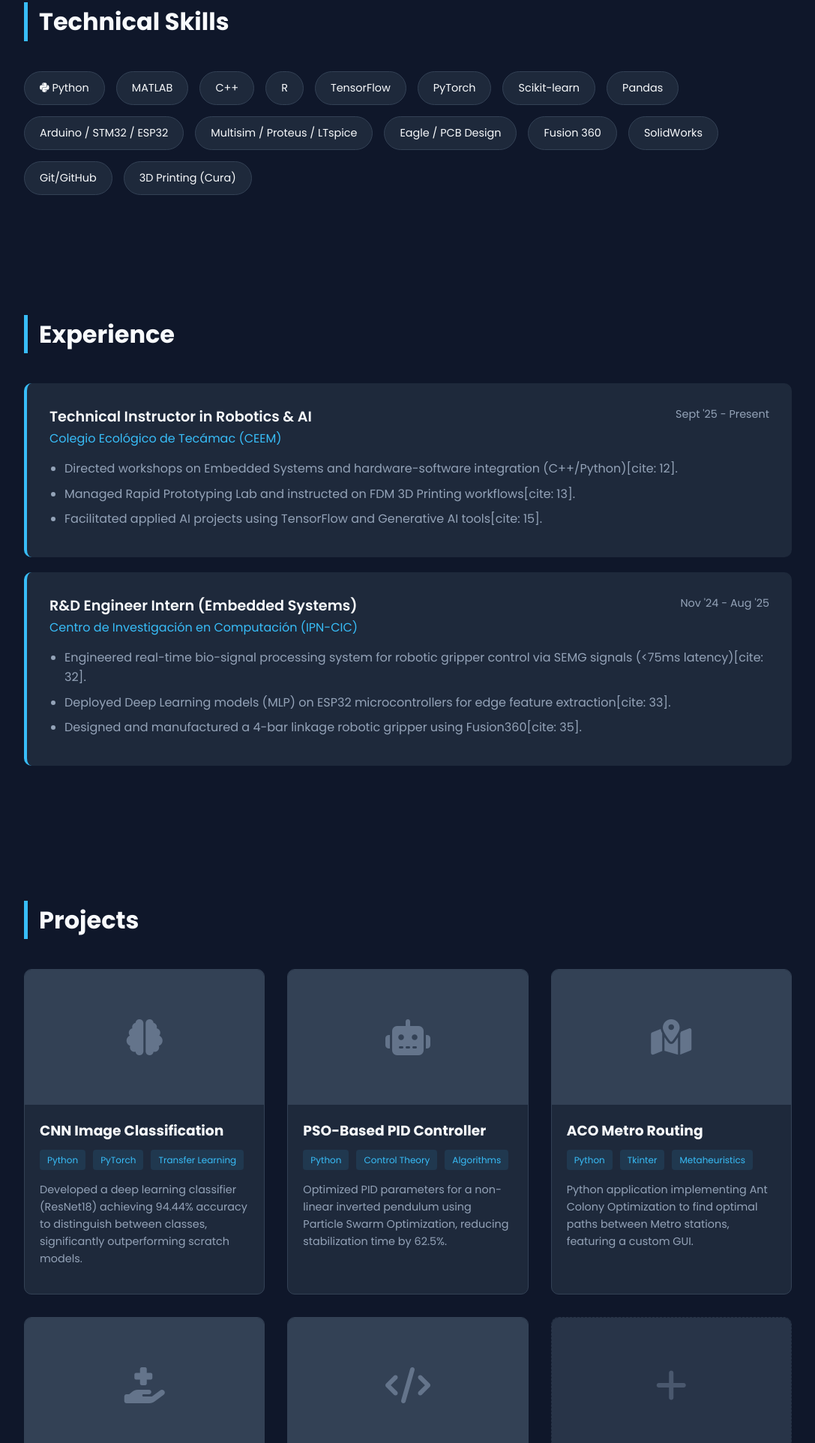
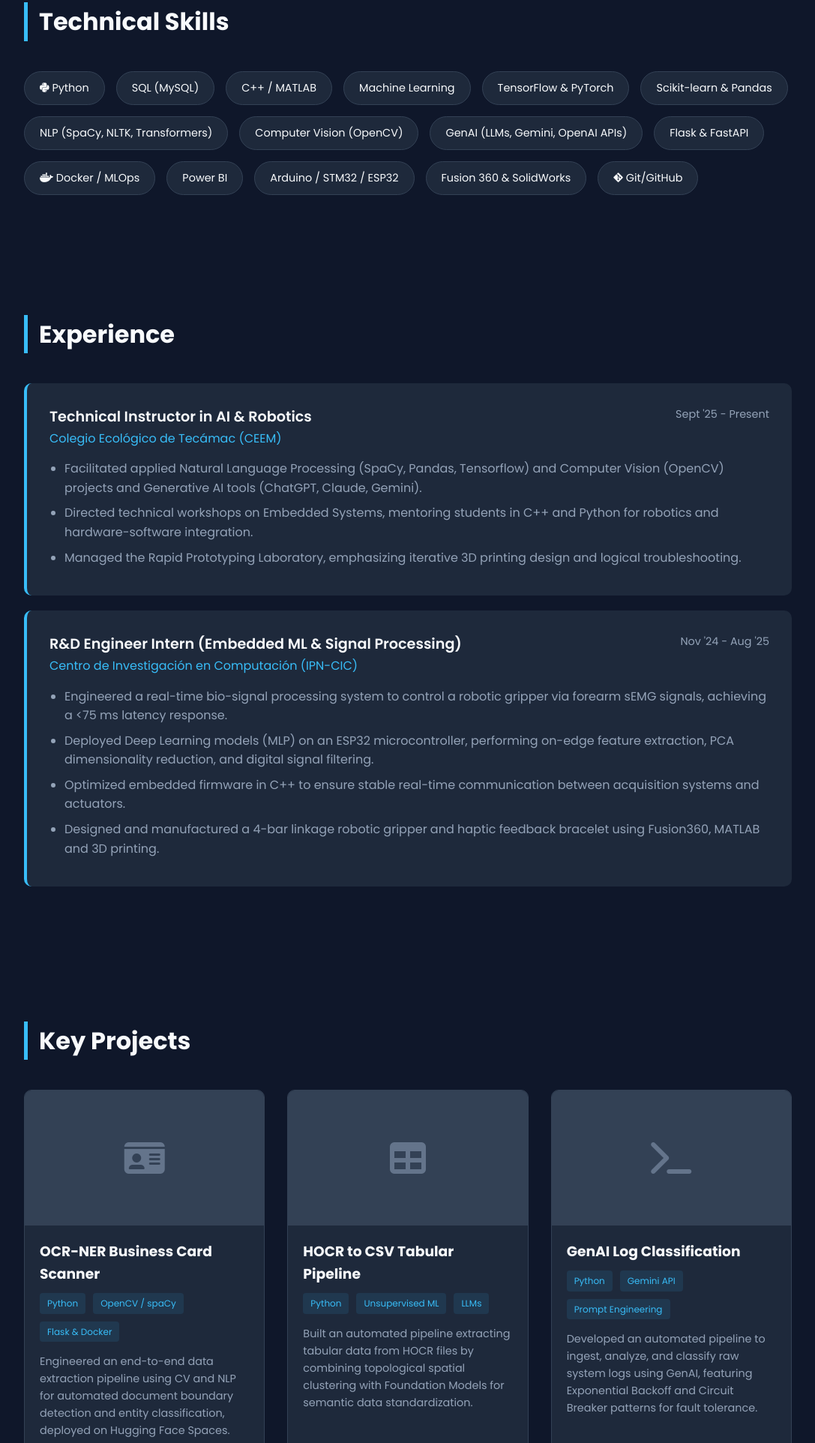
Before and after one commit to JonathanCastilla/JonathanCastilla.github.io, a plain HTML site: page index.html in a window 1280 px wide. Shown: the part 876-2800 px from the top of the page at 75% size, without its empty margins (96-1183 px from the left). Drawn offline with Linux system fonts and the light colour scheme.

Commit message:
Revise index.html for updated personal information
Updated the content and structure of the index.html file to reflect the latest information about my profile, including changes to the hero section, skills, experience, projects, and education sections.

```diff
--- a/index.html
+++ b/index.html
@@ -3,7 +3,7 @@
 <head>
     <meta charset="UTF-8">
     <meta name="viewport" content="width=device-width, initial-scale=1.0">
-    <title>Jonathan Castilla Zamora | Bionics Engineer</title>
+    <title>Jonathan Castilla Zamora | Bionics Engineer & AI Specialist</title>
     <link rel="stylesheet" href="https://cdnjs.cloudflare.com/ajax/libs/font-awesome/6.4.0/css/all.min.css">
     <link href="https://fonts.googleapis.com/css2?family=Poppins:wght@300;400;600;700&display=swap" rel="stylesheet">
 
@@ -194,18 +194,18 @@
             <li><a href="#experience">Experience</a></li>
             <li><a href="#projects">Projects</a></li>
             <li><a href="#skills">Skills</a></li>
+            <li><a href="#education">Education</a></li>
             <li><a href="#contact">Contact</a></li>
         </ul>
     </nav>
 
-    <section class="hero">
+    <section class="hero" id="about">
         <div class="hero-text">
             <h4>Hello, I'm</h4>
             <h1>Jonathan Castilla Zamora</h1>
-            <h2>Bionics Engineer & Embedded Systems Specialist</h2>
+            <h2>Bionics Engineer | AI & Data Science Enthusiast</h2>
             <p>
-                Specializing in Embedded Electronics, Machine Learning, Biomedical Signal Processing, and Real-Time Systems[cite: 6].
-                Passionate about human-machine interaction and assistive robotics[cite: 7].
+                Seeking to leverage my analytical background in real-time data processing, predictive modeling, and algorithm development. Specializing in Machine Learning, Natural Language Processing (NLP), Computer Vision, and Edge AI to solve complex business problems and extract actionable insights.
             </p>
             <a href="#contact" class="btn">Contact Me</a>
             <a href="#" class="btn-outline">Download CV</a>
@@ -221,23 +221,24 @@
         <h3 class="section-title">Technical Skills</h3>
         <div class="skills-grid">
             <span class="skill-tag"><i class="fab fa-python"></i> Python</span>
-            <span class="skill-tag">MATLAB</span>
-            <span class="skill-tag">C++</span>
-            <span class="skill-tag">R</span>
+            <span class="skill-tag">SQL (MySQL)</span>
+            <span class="skill-tag">C++ / MATLAB</span>
 
-            <span class="skill-tag">TensorFlow</span>
-            <span class="skill-tag">PyTorch</span>
-            <span class="skill-tag">Scikit-learn</span>
-            <span class="skill-tag">Pandas</span>
+            <span class="skill-tag">Machine Learning</span>
+            <span class="skill-tag">TensorFlow & PyTorch</span>
+            <span class="skill-tag">Scikit-learn & Pandas</span>
+
+            <span class="skill-tag">NLP (SpaCy, NLTK, Transformers)</span>
+            <span class="skill-tag">Computer Vision (OpenCV)</span>
+            <span class="skill-tag">GenAI (LLMs, Gemini, OpenAI APIs)</span>
+
+            <span class="skill-tag">Flask & FastAPI</span>
+            <span class="skill-tag"><i class="fab fa-docker"></i> Docker / MLOps</span>
+            <span class="skill-tag">Power BI</span>
 
             <span class="skill-tag">Arduino / STM32 / ESP32</span>
-            <span class="skill-tag">Multisim / Proteus / LTspice</span>
-            <span class="skill-tag">Eagle / PCB Design</span>
-
-            <span class="skill-tag">Fusion 360</span>
-            <span class="skill-tag">SolidWorks</span>
-            <span class="skill-tag">Git/GitHub</span>
-            <span class="skill-tag">3D Printing (Cura)</span>
+            <span class="skill-tag">Fusion 360 & SolidWorks</span>
+            <span class="skill-tag"><i class="fab fa-git-alt"></i> Git/GitHub</span>
         </div>
     </section>
 
@@ -247,16 +248,16 @@
         <div class="timeline-item">
             <div class="timeline-header">
                 <div>
-                    <span class="role">Technical Instructor in Robotics & AI</span><br>
+                    <span class="role">Technical Instructor in AI & Robotics</span><br>
                     <span class="company">Colegio Ecológico de Tecámac (CEEM)</span>
                 </div>
                 <span class="date">Sept '25 - Present</span>
             </div>
             <div class="timeline-content">
                 <ul>
-                    <li>Directed workshops on Embedded Systems and hardware-software integration (C++/Python)[cite: 12].</li>
-                    <li>Managed Rapid Prototyping Lab and instructed on FDM 3D Printing workflows[cite: 13].</li>
-                    <li>Facilitated applied AI projects using TensorFlow and Generative AI tools[cite: 15].</li>
+                    <li>Facilitated applied Natural Language Processing (SpaCy, Pandas, Tensorflow) and Computer Vision (OpenCV) projects and Generative AI tools (ChatGPT, Claude, Gemini).</li>
+                    <li>Directed technical workshops on Embedded Systems, mentoring students in C++ and Python for robotics and hardware-software integration.</li>
+                    <li>Managed the Rapid Prototyping Laboratory, emphasizing iterative 3D printing design and logical troubleshooting.</li>
                 </ul>
             </div>
         </div>
@@ -264,24 +265,70 @@
         <div class="timeline-item">
             <div class="timeline-header">
                 <div>
-                    <span class="role">R&D Engineer Intern (Embedded Systems)</span><br>
+                    <span class="role">R&D Engineer Intern (Embedded ML & Signal Processing)</span><br>
                     <span class="company">Centro de Investigación en Computación (IPN-CIC)</span>
                 </div>
                 <span class="date">Nov '24 - Aug '25</span>
             </div>
             <div class="timeline-content">
                 <ul>
-                    <li>Engineered real-time bio-signal processing system for robotic gripper control via SEMG signals (<75ms latency)[cite: 32].</li>
-                    <li>Deployed Deep Learning models (MLP) on ESP32 microcontrollers for edge feature extraction[cite: 33].</li>
-                    <li>Designed and manufactured a 4-bar linkage robotic gripper using Fusion360[cite: 35].</li>
+                    <li>Engineered a real-time bio-signal processing system to control a robotic gripper via forearm sEMG signals, achieving a <75 ms latency response.</li>
+                    <li>Deployed Deep Learning models (MLP) on an ESP32 microcontroller, performing on-edge feature extraction, PCA dimensionality reduction, and digital signal filtering.</li>
+                    <li>Optimized embedded firmware in C++ to ensure stable real-time communication between acquisition systems and actuators.</li>
+                    <li>Designed and manufactured a 4-bar linkage robotic gripper and haptic feedback bracelet using Fusion360, MATLAB and 3D printing.</li>
                 </ul>
             </div>
         </div>
     </section>
 
     <section id="projects">
-        <h3 class="section-title">Projects</h3>
+        <h3 class="section-title">Key Projects</h3>
         <div class="projects-grid">
+
+            <div class="project-card">
+                <div class="project-img">
+                    <i class="fas fa-id-card fa-3x"></i>
+                </div>
+                <div class="project-info">
+                    <h3>OCR-NER Business Card Scanner</h3>
+                    <div class="tech-stack">
+                        <span class="tech-badge">Python</span>
+                        <span class="tech-badge">OpenCV / spaCy</span>
+                        <span class="tech-badge">Flask & Docker</span>
+                    </div>
+                    <p>Engineered an end-to-end data extraction pipeline using CV and NLP for automated document boundary detection and entity classification, deployed on Hugging Face Spaces.</p>
+                </div>
+            </div>
+
+            <div class="project-card">
+                <div class="project-img">
+                     <i class="fas fa-table fa-3x"></i>
+                </div>
+                <div class="project-info">
+                    <h3>HOCR to CSV Tabular Pipeline</h3>
+                    <div class="tech-stack">
+                        <span class="tech-badge">Python</span>
+                        <span class="tech-badge">Unsupervised ML</span>
+                        <span class="tech-badge">LLMs</span>
+                    </div>
+                    <p>Built an automated pipeline extracting tabular data from HOCR files by combining topological spatial clustering with Foundation Models for semantic data standardization.</p>
+                </div>
+            </div>
+
+            <div class="project-card">
+                <div class="project-img">
+                    <i class="fas fa-terminal fa-3x"></i>
+                </div>
+                <div class="project-info">
+                    <h3>GenAI Log Classification</h3>
+                    <div class="tech-stack">
+                        <span class="tech-badge">Python</span>
+                        <span class="tech-badge">Gemini API</span>
+                        <span class="tech-badge">Prompt Engineering</span>
+                    </div>
+                    <p>Developed an automated pipeline to ingest, analyze, and classify raw system logs using GenAI, featuring Exponential Backoff and Circuit Breaker patterns for fault tolerance.</p>
+                </div>
+            </div>
 
             <div class="project-card">
                 <div class="project-img">
@@ -294,7 +341,7 @@
                         <span class="tech-badge">PyTorch</span>
                         <span class="tech-badge">Transfer Learning</span>
                     </div>
-                    <p>Developed a deep learning classifier (ResNet18) achieving 94.44% accuracy to distinguish between classes, significantly outperforming scratch models.</p>
+                    <p>Developed a deep learning classifier (ResNet18) achieving 94.44% validation accuracy to distinguish image classes, significantly outperforming scratch models.</p>
                 </div>
             </div>
 
@@ -307,9 +354,9 @@
                     <div class="tech-stack">
                         <span class="tech-badge">Python</span>
                         <span class="tech-badge">Control Theory</span>
-                        <span class="tech-badge">Algorithms</span>
+                        <span class="tech-badge">Algorithm Design</span>
                     </div>
-                    <p>Optimized PID parameters for a non-linear inverted pendulum using Particle Swarm Optimization, reducing stabilization time by 62.5%.</p>
+                    <p>Optimized PID parameters for a non-linear inverted pendulum using Particle Swarm Optimization metaheuristics, reducing stabilization time by 62.5%.</p>
                 </div>
             </div>
 
@@ -321,50 +368,10 @@
                     <h3>ACO Metro Routing</h3>
                     <div class="tech-stack">
                         <span class="tech-badge">Python</span>
-                        <span class="tech-badge">Tkinter</span>
+                        <span class="tech-badge">OOP</span>
                         <span class="tech-badge">Metaheuristics</span>
                     </div>
-                    <p>Python application implementing Ant Colony Optimization to find optimal paths between Metro stations, featuring a custom GUI.</p>
-                </div>
-            </div>
-
-            <div class="project-card">
-                <div class="project-img">
-                    <i class="fas fa-hand-holding-medical fa-3x"></i>
-                </div>
-                <div class="project-info">
-                    <h3>Haptic Feedback Robotic Gripper</h3>
-                    <div class="tech-stack">
-                        <span class="tech-badge">C++</span>
-                        <span class="tech-badge">ESP32</span>
-                        <span class="tech-badge">3D Printing</span>
-                    </div>
-                    <p>Prototype of Multimodal Haptic Feedback applied to a Robotic Gripper with real-time bio-signal processing.</p>
-                </div>
-            </div>
-
-             <div class="project-card">
-                <div class="project-img">
-                    <i class="fas fa-code fa-3x"></i>
-                </div>
-                <div class="project-info">
-                    <h3>100 Days of Code</h3>
-                    <div class="tech-stack">
-                        <span class="tech-badge">Python</span>
-                        <span class="tech-badge">Flask</span>
-                        <span class="tech-badge">Selenium</span>
-                    </div>
-                    <p>Ongoing portfolio building covering OOP, Automation, Web Dev, and Data Science. Currently developing 100 projects.</p>
-                </div>
-            </div>
-
-            <div class="project-card" style="border-style: dashed; opacity: 0.7;">
-                <div class="project-img">
-                    <i class="fas fa-plus fa-3x"></i>
-                </div>
-                <div class="project-info">
-                    <h3>Future Projects</h3>
-                    <p>Currently working on new Bionics and AI applications. Stay tuned for updates!</p>
+                    <p>Python application implementing Ant Colony Optimization to dynamically find cost-minimized optimal paths between Mexico City Metro stations.</p>
                 </div>
             </div>
 
@@ -373,6 +380,7 @@
 
     <section id="education">
         <h3 class="section-title">Education & Certifications</h3>
+
         <div class="timeline-item">
             <div class="timeline-header">
                 <div>
@@ -382,17 +390,33 @@
                 <span class="date">Sept '20 - Sept '25</span>
             </div>
             <div class="timeline-content">
-                <p>GPA: 3.63/4.00 [cite: 21]</p>
+                <p>GPA: 91/100</p>
+                <p><em>Awards: Academic Excellence Award 2024</em></p>
             </div>
         </div>
 
-        <div style="margin-top: 20px;">
-            <h4>Certifications:</h4>
+        <div class="timeline-item" style="margin-top: 20px;">
+            <div class="timeline-header">
+                <div>
+                    <span class="role">Digital Systems Technician</span><br>
+                    <span class="company">Instituto Politécnico Nacional | IPN-CECyT No. 3</span>
+                </div>
+                <span class="date">Aug '17 - Aug '20</span>
+            </div>
+            <div class="timeline-content">
+                <p>GPA: 95/100</p>
+            </div>
+        </div>
+
+        <div style="margin-top: 30px;">
+            <h4>Key Certifications:</h4>
             <ul style="list-style: none; display: flex; flex-wrap: wrap; gap: 15px; margin-top: 10px;">
-                <li class="skill-tag">EF SET English Certificate (C1) </li>
+                <li class="skill-tag">NLP in Python (Udemy)</li>
+                <li class="skill-tag">Ultimate MySQL Bootcamp (Udemy)</li>
+                <li class="skill-tag">Data Structures + Algorithms (Udemy)</li>
                 <li class="skill-tag">IBM Data Science (Coursera)</li>
-                <li class="skill-tag">AI & Deep Learning </li>
-                <li class="skill-tag">Parametric Design Fusion 360 </li>
+                <li class="skill-tag">EF SET English Certificate (C1 Advanced)</li>
+                <li class="skill-tag">AI & Deep Learning (Udemy)</li>
             </ul>
         </div>
     </section>
@@ -400,7 +424,7 @@
     <section id="contact">
         <h3 class="section-title">Get In Touch</h3>
         <p style="text-align: center; margin-bottom: 30px;">
-            Open to opportunities in Bionic Engineering and Embedded Systems.
+            Open to opportunities in Data Science, Machine Learning, NLP, and AI.
         </p>
         <div style="text-align: center;">
             <a href="mailto:jonathancastilla.jecz@gmail.com" class="btn">Say Hello</a>
@@ -408,7 +432,7 @@
 
         <footer>
             <div class="social-links">
-                <a href="https://linkedin.com/in/jonathancastilla" target="_blank"><i class="fab fa-linkedin"></i></a>
+                <a href="https://linkedin.com/in/edjonathancastilla" target="_blank"><i class="fab fa-linkedin"></i></a>
                 <a href="https://github.com/JonathanCastilla" target="_blank"><i class="fab fa-github"></i></a>
                 <a href="mailto:jonathancastilla.jecz@gmail.com"><i class="fas fa-envelope"></i></a>
             </div>
```
